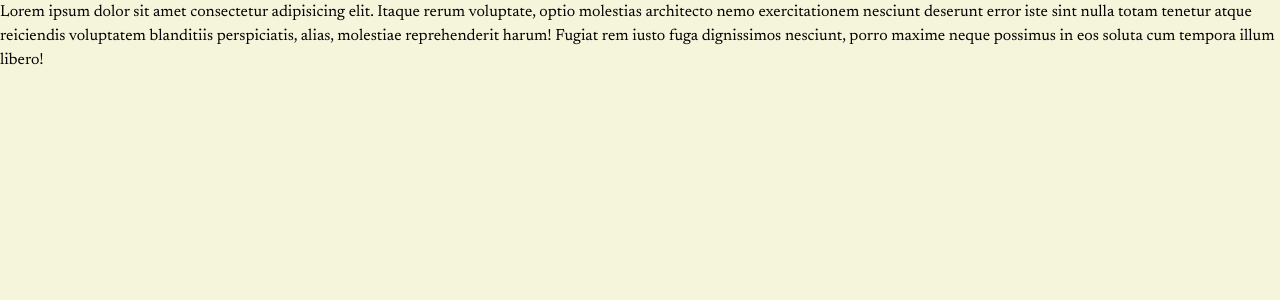
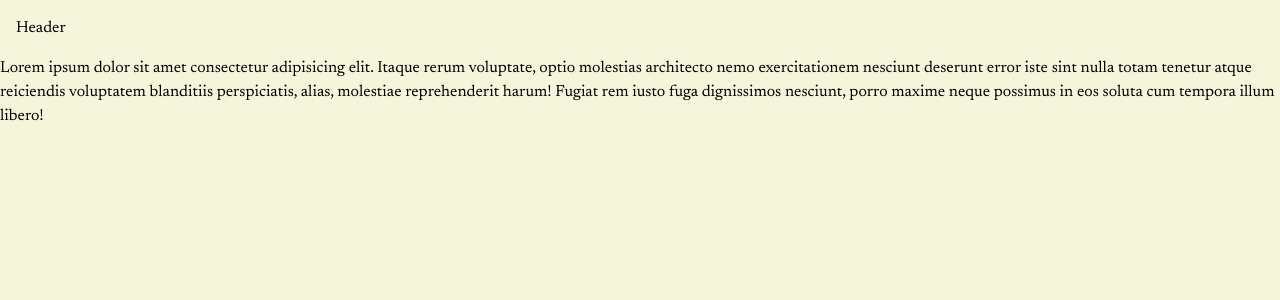
Before and after one commit to michaelgomeh/magazine, a React (Vite) app: page / in a window 1280 px wide. Shown: the top 300 px of the page. Built offline with nearby package versions, Linux system fonts and the light colour scheme.

Commit message:
add header component

```diff
--- /dev/null
+++ b/src/components/layout/Header.tsx
@@ -0,0 +1,5 @@
+const Header = () => {
+	return <header>Header</header>;
+};
+
+export default Header;
--- /dev/null
+++ b/src/components/layout/Layout.module.css
@@ -0,0 +1,13 @@
+header {
+	display: flex;
+	justify-content: space-between;
+	align-items: center;
+	padding: 1rem;
+}
+
+.layout {
+	display: flex;
+	flex-direction: column;
+	min-height: 100vh;
+	background-color: beige;
+}
--- a/src/components/layout/Layout.tsx
+++ b/src/components/layout/Layout.tsx
@@ -1,9 +1,11 @@
 import React from 'react';
 import { Outlet } from 'react-router';
-
+import styles from './Layout.module.css';
+import Header from './Header';
 const Layout: React.FC = () => {
 	return (
-		<div className="layout">
+		<div className={styles.layout}>
+			<Header />
 			<Outlet />
 		</div>
 	);
--- a/src/index.css
+++ b/src/index.css
@@ -96,11 +96,6 @@ textarea:not([rows]) {
 	scroll-margin-block: 5ex;
 }
 
-.layout {
-	background-color: beige;
-	height: 100vh;
-}
-
 p {
 	font-size: 16px;
 }
```
